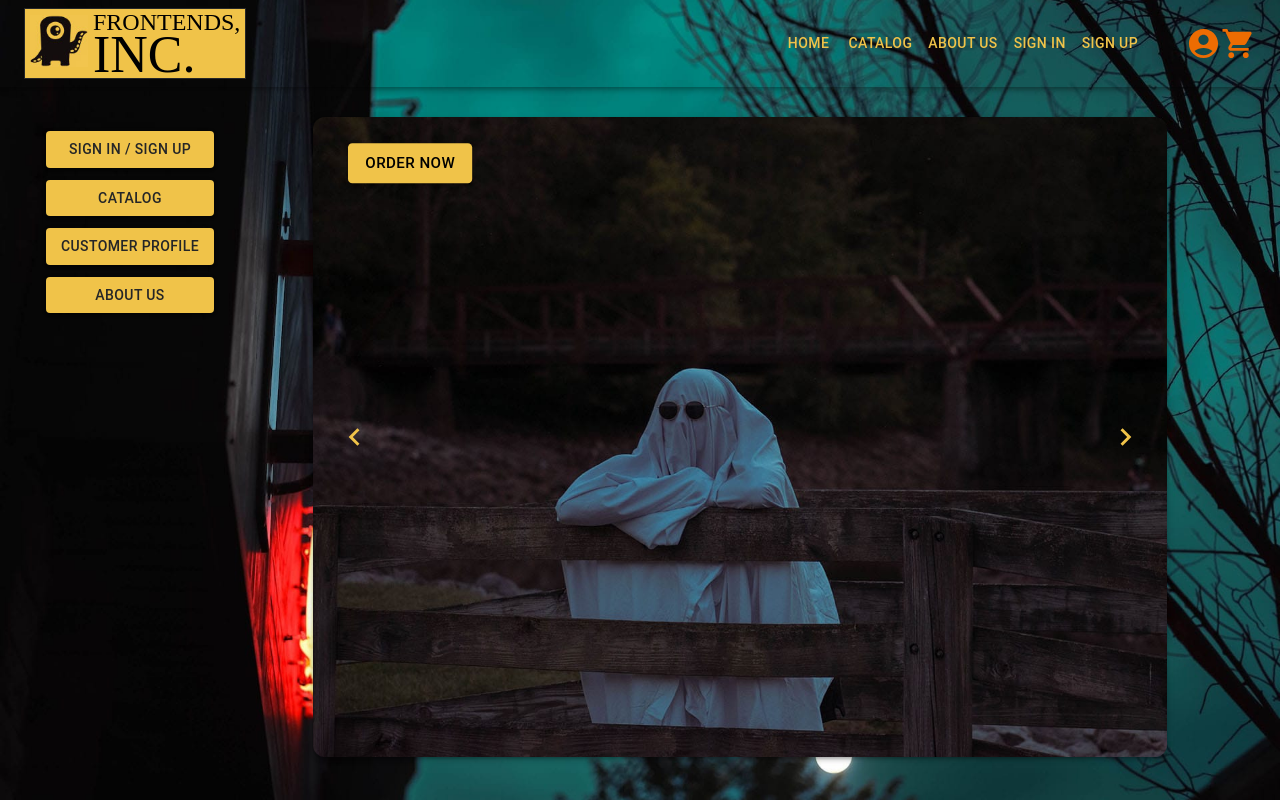
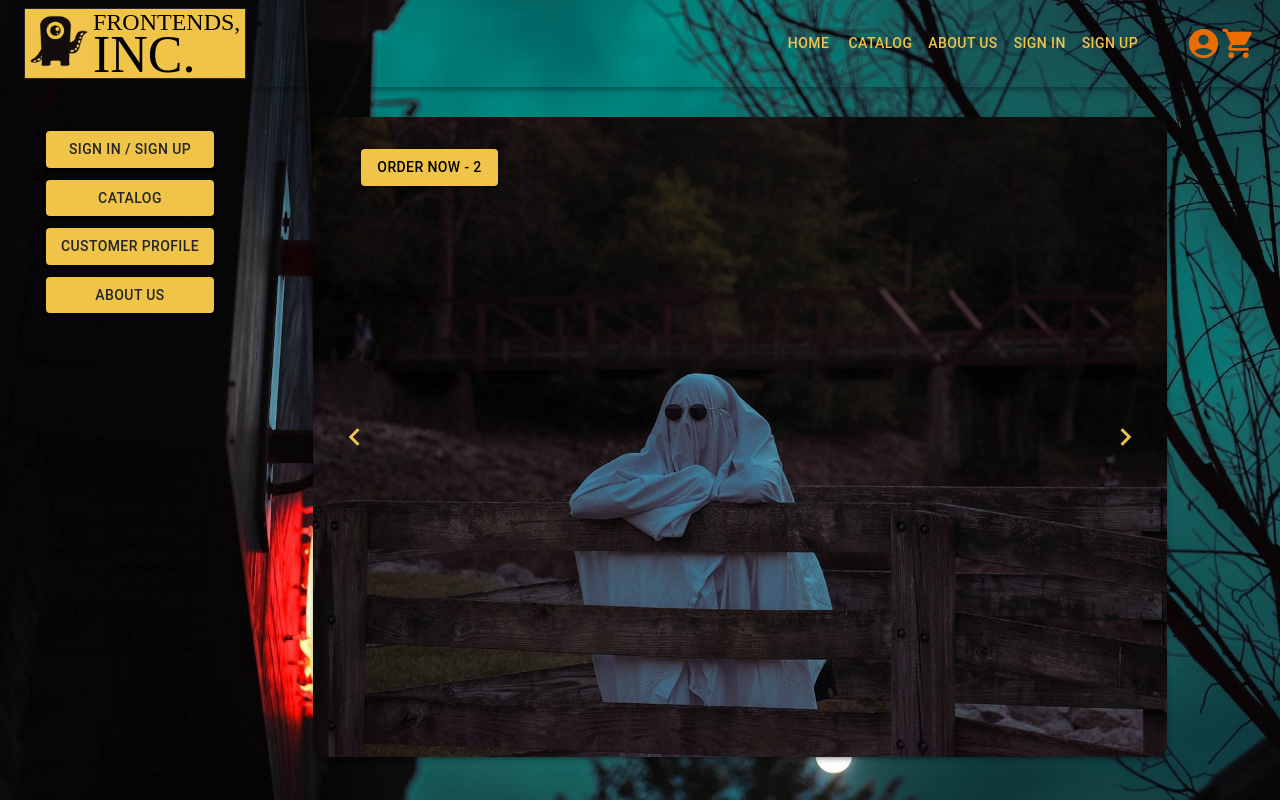
Before and after one commit to maximiloi/eCommerce-Application, a React (Vite) app in the folder monster-shop/: page / in a window 1280 px wide. Built offline with nearby package versions, Linux system fonts and the light colour scheme; a web font is replaced by a local one; what @commercetools/platform-sdk, @commercetools/sdk-client-v2 would draw is missing.

Commit message:
fix: better slider transition

```diff
--- a/monster-shop/src/components/PromoSlides/_PromoSlides.scss
+++ b/monster-shop/src/components/PromoSlides/_PromoSlides.scss
@@ -44,7 +44,6 @@
 
   &_active {
     opacity: 1;
-    transform: scale(1.08);
   }
 
   & img {
@@ -56,7 +55,7 @@
 
   & button {
     position: absolute;
-    top: 3rem;
-    left: 4rem;
+    top: 2rem;
+    left: 3rem;
   }
 }
--- a/monster-shop/src/helper/variables.ts
+++ b/monster-shop/src/helper/variables.ts
@@ -39,10 +39,10 @@ export const addressBill = [
 ];
 
 export const promo = [
-  { id: 0, img: '/images/slide.png', text: 'Order Now' },
-  { id: 1, img: '/images/carlos-nunez.jpg', text: 'Order Now' },
-  { id: 2, img: '/images/patrick-tomasso.jpg', text: 'Order Now' },
-  { id: 3, img: '/images/samuel-berner.jpg', text: 'Order Now' },
+  { id: 0, img: '/images/slide.png', text: 'Order Now - 1' },
+  { id: 1, img: '/images/carlos-nunez.jpg', text: 'Order Now - 2' },
+  { id: 2, img: '/images/patrick-tomasso.jpg', text: 'Order Now - 3' },
+  { id: 3, img: '/images/samuel-berner.jpg', text: 'Order Now - 4' },
 ];
 
 export const pages = [
```
